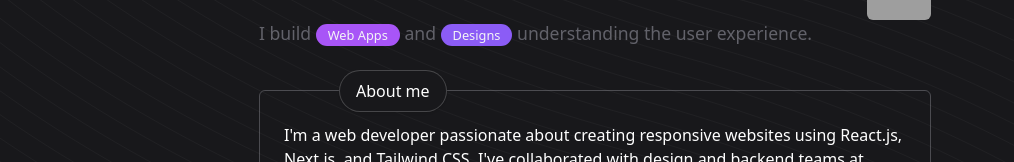
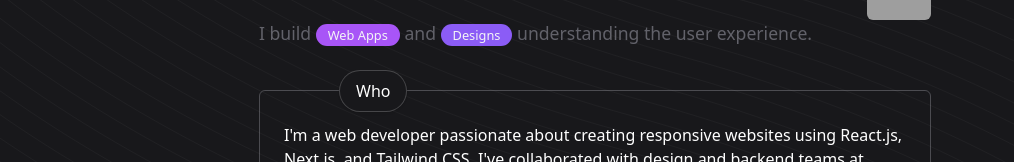
Before and after one commit to soumen974/Portfolio, a Next.js app: page /about in a window 1280 px wide. Shown: the part 144-306 px from the top of the page, without its empty margins (45-1059 px from the left). Built offline with nearby package versions, Linux system fonts and the light colour scheme; grey boxes are pictures that could not be loaded.

Commit message:
container pack

```diff
--- a/src/app/about/page.tsx
+++ b/src/app/about/page.tsx
@@ -19,15 +19,15 @@ export default function Home() {
         </div>
 
         <div className="py-10 relative">
-            <div className="flex absolute left-20 top-5 w-fit  border border-transparent dark:border-white/[0.2] rounded-full dark:bg-[#18181B] bg-white shadow-[0px_2px_3px_-1px_rgba(0,0,0,0.1),0px_1px_0px_0px_rgba(25,28,33,0.02),0px_0px_0px_1px_rgba(25,28,33,0.08)]  p-2 px-4 items-center justify-center ">
-            About me
+            <div className="flex absolute sm:left-20 right-5 sm:right-0 top-5 w-fit  border border-transparent dark:border-white/[0.2] rounded-full dark:bg-[#18181B] bg-white shadow-[0px_2px_3px_-1px_rgba(0,0,0,0.1),0px_1px_0px_0px_rgba(25,28,33,0.02),0px_0px_0px_1px_rgba(25,28,33,0.08)]  p-2 px-4 items-center justify-center ">
+            Who
             </div>
             <div  className="border-[#ababb25a] grid gap-y-3 border-[1.6px] w-fit px-6 py-8 rounded-xl sm:rounded-md leading-6">
-                <p>I'm a web developer passionate about creating responsive websites using React.js, Next.js, and Tailwind CSS. I've collaborated with design and backend teams at Oasis Infobyte to deliver high-quality web solutions. Currently, I'm pursuing a B.Tech in Computer Science at Centurion University of Technology and Management, gaining a strong foundation in programming and software engineering.
+                <p>I&apos;m a web developer passionate about creating responsive websites using React.js, Next.js, and Tailwind CSS. I&apos;ve collaborated with design and backend teams at Oasis Infobyte to deliver high-quality web solutions. Currently, I&apos;m pursuing a B.Tech in Computer Science at Centurion University of Technology and Management, gaining a strong foundation in programming and software engineering.
 
                 </p>
                 <p>
-                Through internships at Zidio Development, buildspace, OctaNet Services Pvt Ltd., and Oasis Infobyte, I've applied my skills in real-world scenarios. I'm eager to learn new technologies and trends, and I'm looking forward to connecting with fellow frontend professionals to share insights and explore collaborations.
+                Through internships at Zidio Development, buildspace, OctaNet Services Pvt Ltd., and Oasis Infobyte, I&apos;ve applied my skills in real-world scenarios. I&apos;m eager to learn new technologies and trends, and I&apos;m looking forward to connecting with fellow frontend professionals to share insights and explore collaborations.
                 </p>
           </div>
 
```
